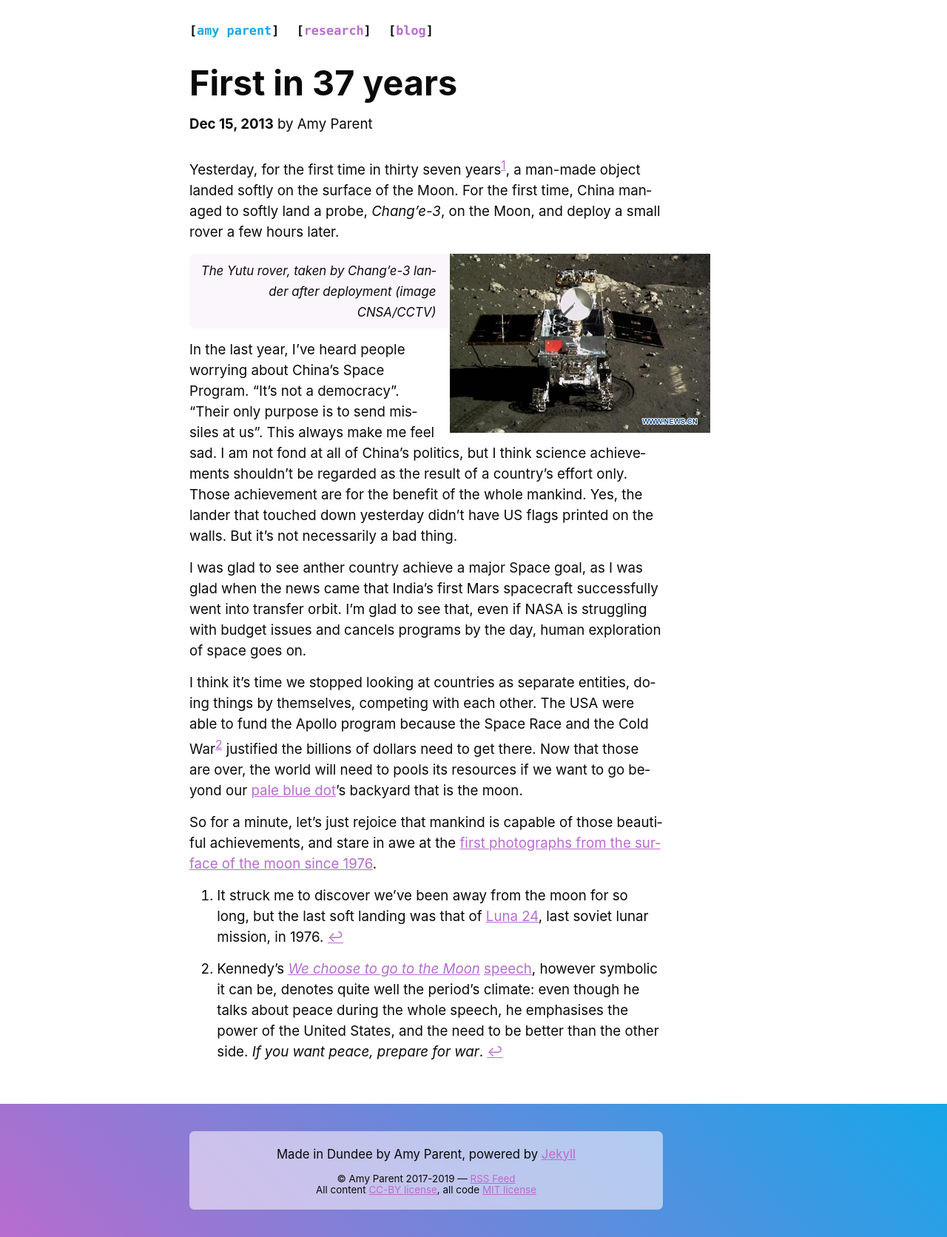
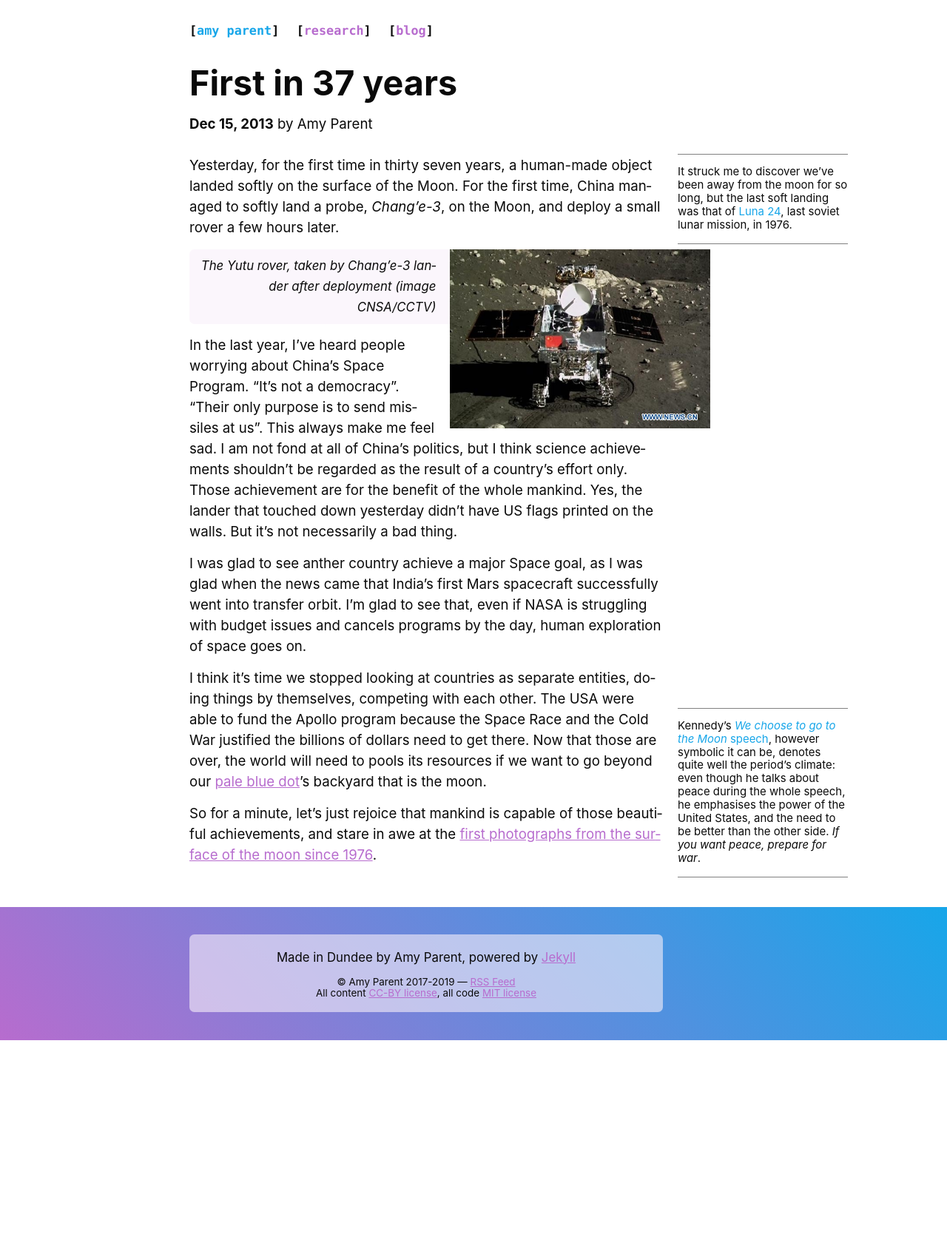
Before and after one commit to amyinorbit/amyinorbit.github.io, a Jekyll site: the page built from _posts/2013-12-15-first-in-37-years.md, in a window 1280 px wide. Shown: the whole page at 74% size. Built offline with Jekyll 4.4.1, drawn with Linux system fonts in a browser that asks for light colours; after the commit the page ends 1406 px from its top, so only the background shows below that.

Commit message:
Add support for side notes

```diff
--- /dev/null
+++ b/_includes/note.html
@@ -0,0 +1,3 @@
+<span class="right-float gui sidenote">
+    {{ include.text }}
+</span>
--- a/_posts/2013-12-15-first-in-37-years.md
+++ b/_posts/2013-12-15-first-in-37-years.md
@@ -6,7 +6,7 @@ redirect_from: /post/first-in-37-years/
 tags: space, moon, china
 ---
 
-Yesterday, for the first time in thirty seven years[^1], a man-made object landed softly on the surface of the Moon. For the first time, China managed to softly land a probe, _Chang'e-3_, on the Moon, and deploy a small rover a few hours later.
+Yesterday, for the first time in thirty seven years, a human-made object landed softly on the surface of the Moon. {% include note.html text="It struck me to discover we've been away from the moon for so long, but the last soft landing was that of [Luna 24](http://en.wikipedia.org/wiki/Luna_24), last soviet lunar mission, in 1976." %} For the first time, China managed to softly land a probe, _Chang'e-3_, on the Moon, and deploy a small rover a few hours later.
 
 ![Yutu Rover](/static/media/2013/12/asteroid1387136241.jpg){: .right} _The Yutu rover, taken by Chang'e-3 lander after deployment (image CNSA/CCTV)_
 
@@ -16,7 +16,7 @@ In the last year, I've heard people worrying about China's Space Program. "It's
 
 I was glad to see anther country achieve a major Space goal, as I was glad when the news came that India's first Mars spacecraft successfully went into transfer orbit. I'm glad to see that, even if NASA is struggling with budget issues and cancels programs by the day, human exploration of space goes on.
 
-I think it's time we stopped looking at countries as separate entities, doing things by themselves, competing with each other. The USA were able to fund the Apollo program because the Space Race and the Cold War[^2] justified the billions of dollars need to get there. Now that those are over, the world will need to pools its resources if we want to go beyond our [pale blue dot](http://en.wikipedia.org/wiki/Pale_Blue_Dot)'s backyard that is the moon.
+I think it's time we stopped looking at countries as separate entities, doing things by themselves, competing with each other. The USA were able to fund the Apollo program because the Space Race and the Cold War justified the billions of dollars need to get there. {% include note.html text="Kennedy's _[We choose to go to the Moon](http://www.youtube.com/watch?v=ouRbkBAOGEw)_ [speech](http://er.jsc.nasa.gov/seh/ricetalk.htm), however symbolic it can be, denotes quite well the period's climate: even though he talks about peace during the whole speech, he emphasises the power of the United States, and the need to be better than the other side. _If you want peace, prepare for war_." %} Now that those are over, the world will need to pools its resources if we want to go beyond our [pale blue dot](http://en.wikipedia.org/wiki/Pale_Blue_Dot)'s backyard that is the moon.
 
 So for a minute, let's just rejoice that mankind is capable of those beautiful achievements, and stare in awe at the [first photographs from the surface of the moon since 1976](http://www.space.com/23786-china-moon-rover-mission-photos-change3-lander.html).
 
--- a/_sass/components/post.scss
+++ b/_sass/components/post.scss
@@ -14,13 +14,35 @@ article {
         h1.large-title {
             margin-bottom: .3em;
         }
-
     }
 }
 
-aside.series, aside.paper-list {
+aside.series, aside.paper-list, span.sidenote {
     font-size: 80%;
     line-height: 1.2em;
+}
+
+span.sidenote {
+    padding: 1em 0;
+    border-top: 1px solid var(--color-secondary);
+    border-bottom: 1px solid var(--color-secondary);
+    border-radius: 0;
+    position: relative;
+    top: 0;
+    margin-top: -2em;
+}
+
+span.sidenote p:last-child {
+    margin-bottom: 0;
+}
+
+@media (max-width: $sc-normal) {
+    span.sidenote {
+        display: block;
+        clear: both;
+        padding: .5em 0;
+        margin: 1em 0;
+    }
 }
 
 div.post-meta time, div.paper-meta time {
--- a/static/screen.scss
+++ b/static/screen.scss
@@ -26,15 +26,6 @@
         --color-background: #{$color-background-dark};
         --color-background-sec: #{$color-background-sec-dark};
     }
-
-    img:not(.mug) {
-        filter: brightness(75%);
-        transition: filter .3s;
-    }
-
-    img:not(.mug):hover {
-        filter: brightness(100%);
-    }
 }
 
 .blurb {
```
Also changed, not shown: _posts/2014-07-21-forty-five-years-ago.md (+3 -6 lines).
